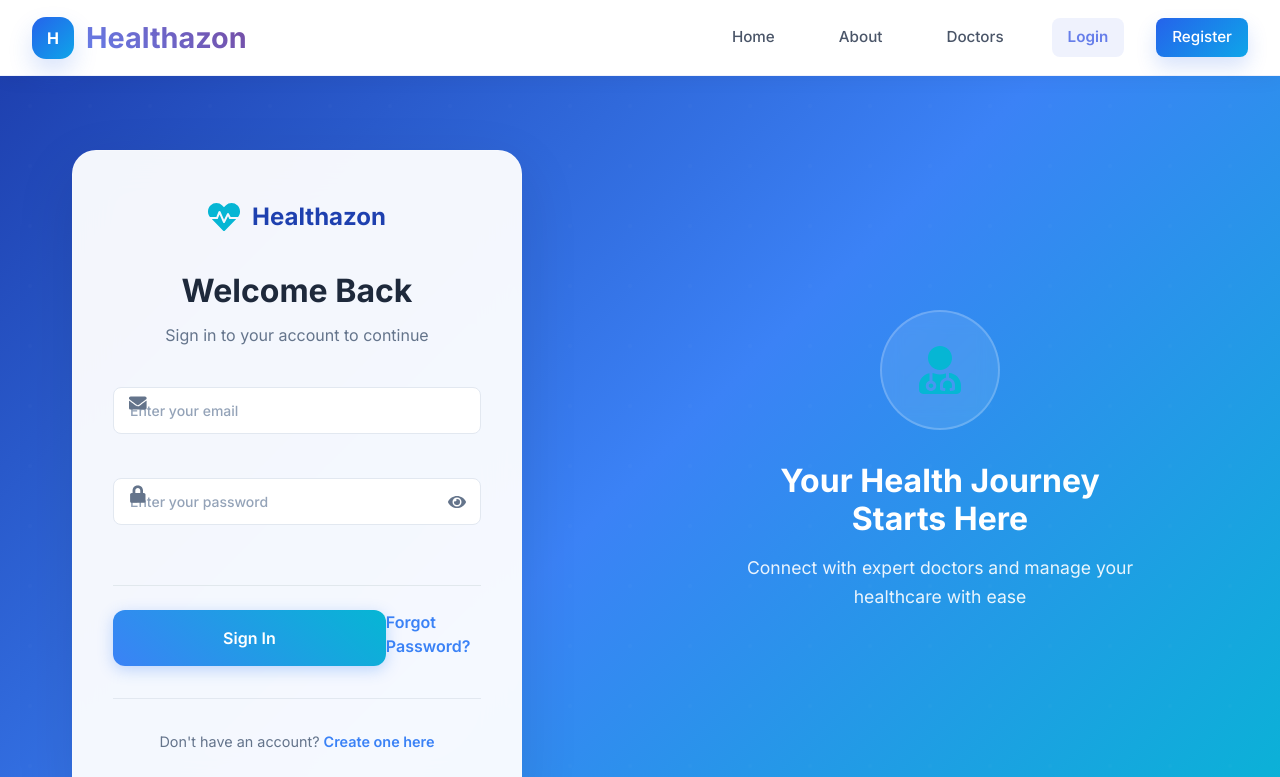
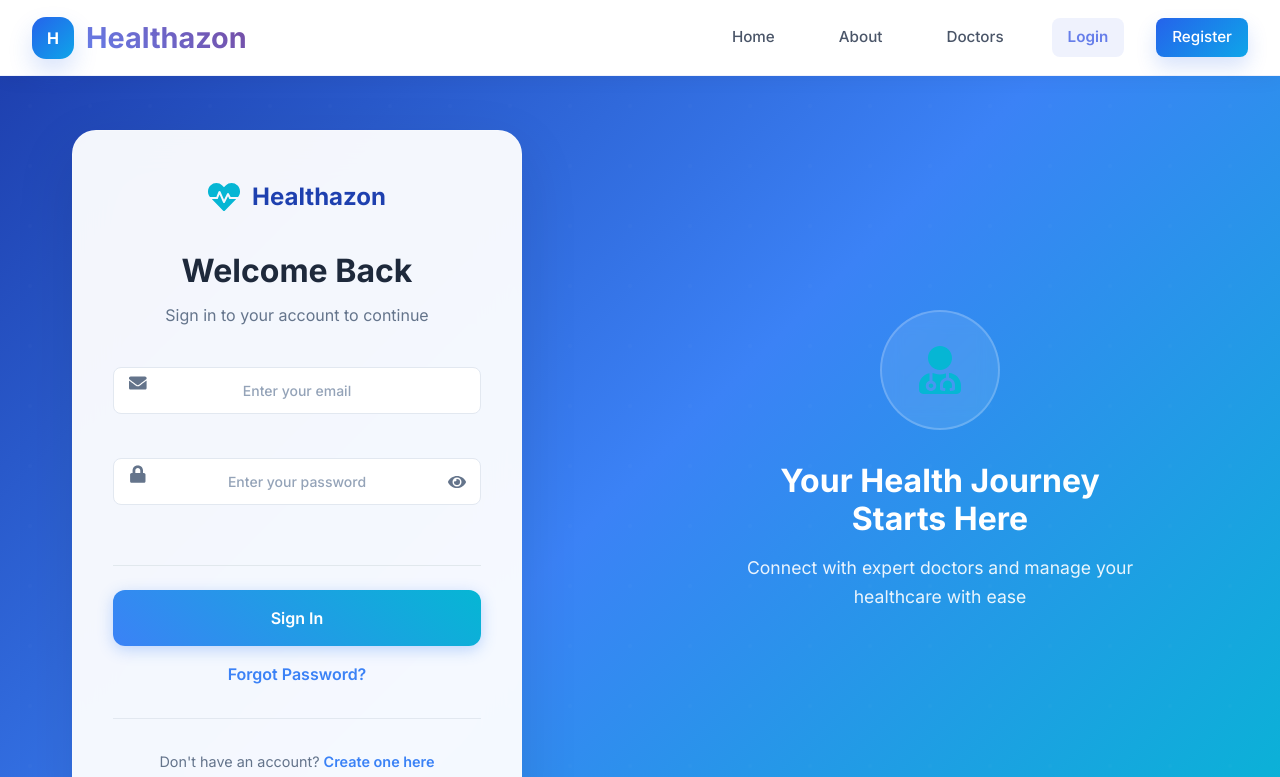
Before and after one commit to kalviumcommunity/s84_KaranDevgan_Capstone_Healthazon, a React (Vite) app in the folder frontend/: page /login in a window 1280 px wide. Shown: the top 777 px of the page. Built offline with nearby package versions, Linux system fonts and the light colour scheme.

Commit message:
Modified UI to align text inputs for register and login cards to avoid mix with icons

```diff
--- a/frontend/src/styles/Login.css
+++ b/frontend/src/styles/Login.css
@@ -107,6 +107,7 @@
   align-items: center;
 }
 
+
 .input-icon {
   position: absolute;
   left: 1.25rem;
@@ -123,7 +124,8 @@
 
 .auth-input {
   width: 100%;
-  padding: 1rem 1rem 1rem 3.25rem;
+  padding: 1rem 3.25rem;
+  text-align: center;
   border: 2px solid #e2e8f0;
   border-radius: 12px;
   font-size: 1rem;
@@ -141,6 +143,7 @@
 
 .auth-input::placeholder {
   color: #94a3b8;
+  text-align: center;
 }
 
 .password-toggle {
@@ -166,7 +169,11 @@
 }
 
 .form-actions {
-  margin-top: 1rem;
+  margin-top: 1.5rem;
+  display: flex;
+  flex-direction: column;
+  align-items: center;
+  gap: 1rem;
 }
 
 .auth-button {
--- a/frontend/src/styles/Register.css
+++ b/frontend/src/styles/Register.css
@@ -123,7 +123,8 @@
 
 .auth-input {
   width: 100%;
-  padding: 1rem 1rem 1rem 3.25rem;
+  padding: 1rem 3.25rem;
+  text-align: center;
   border: 2px solid #e2e8f0;
   border-radius: 12px;
   font-size: 1rem;
@@ -144,6 +145,7 @@
 
 .auth-input::placeholder {
   color: #94a3b8;
+  text-align: center;
 }
 
 select.auth-input {
@@ -153,6 +155,8 @@ select.auth-input {
   background-size: 1.2em 1.2em;
   padding-right: 3rem;
   cursor: pointer;
+  text-align: center;
+  text-align-last: center;
 }
 
 .password-toggle {
@@ -178,7 +182,11 @@ select.auth-input {
 }
 
 .form-actions {
-  margin-top: 1rem;
+  margin-top: 1.5rem;
+  display: flex;
+  flex-direction: column;
+  align-items: center;
+  gap: 1rem;
 }
 
 .auth-button {
```
